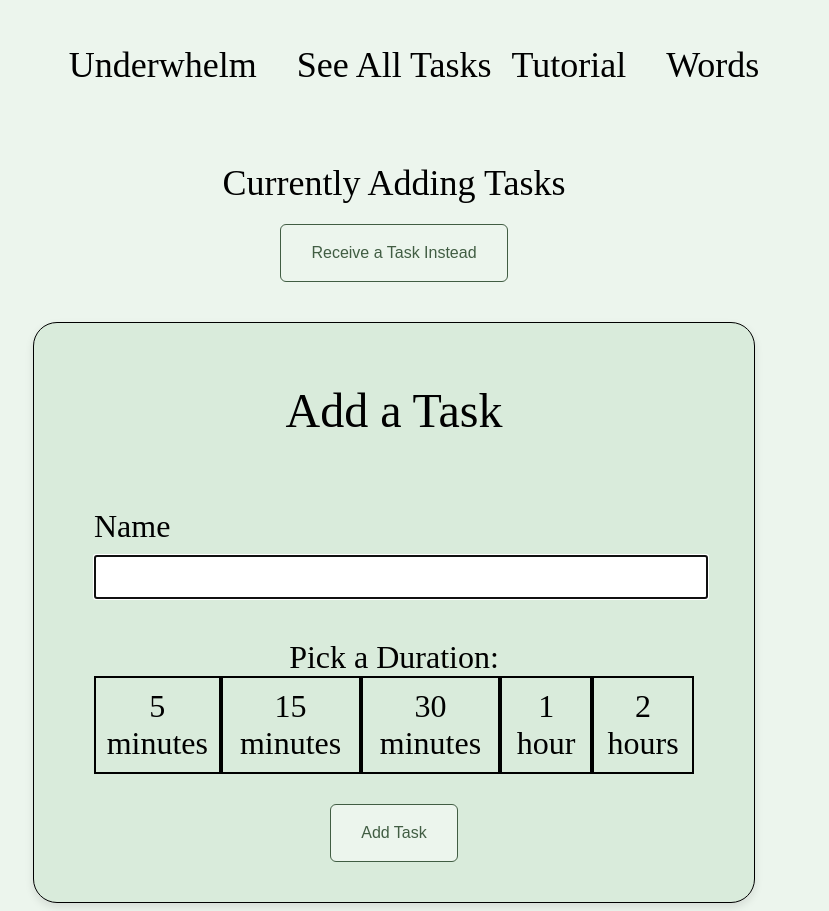
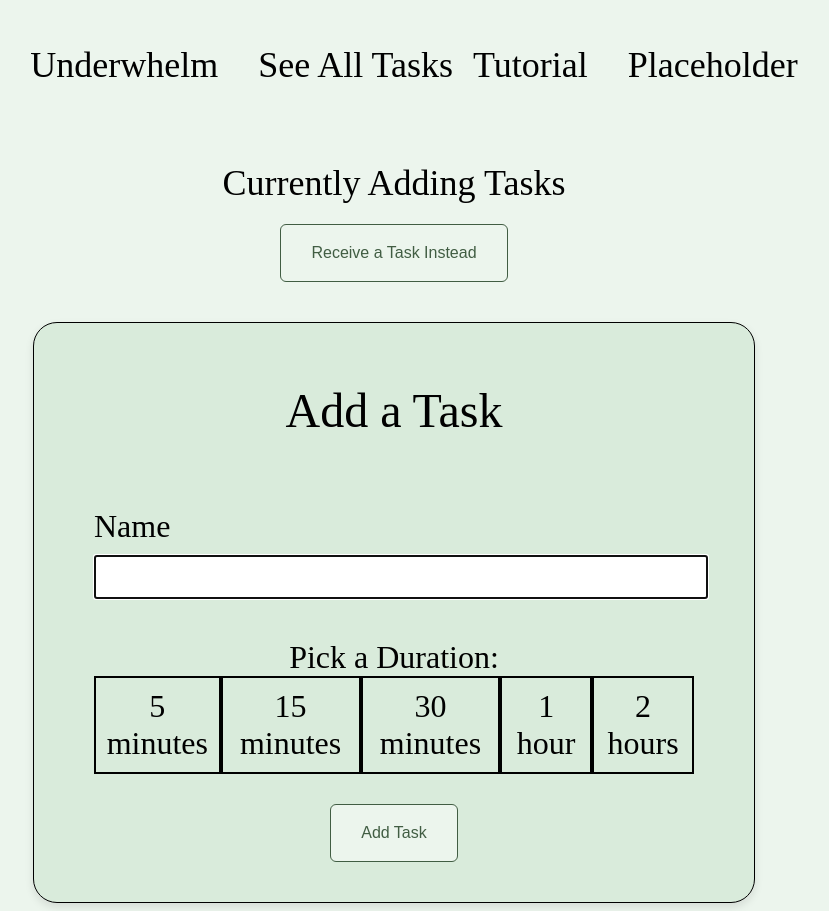
Before and after one commit to DrewDame/underwhelm, a React (Vite) app: page / in a window 1280 px wide. Shown: the whole page, without its empty margins (246-1075 px from the left). Built offline with nearby package versions, Linux system fonts and the light colour scheme.

Commit message:
Words -> Placeholder

```diff
--- a/package.json
+++ b/package.json
@@ -8,9 +8,12 @@
     "dev": "vite",
     "build": "vite build",
     "lint": "eslint .",
-    "preview": "vite preview"
+    "preview": "vite preview",
+    "predeploy": "npm run build",
+    "deploy": "gh-pages -d dist"
   },
   "dependencies": {
+    "gh-pages": "^6.3.0",
     "react": "^19.0.0",
     "react-dom": "^19.0.0"
   },
--- a/src/components/Navbar.jsx
+++ b/src/components/Navbar.jsx
@@ -20,7 +20,7 @@ const Navbar = () => {
                 </ul>
                 <ul id="navbar-right" className="right">
                     <li>
-                        Words
+                        Placeholder
                     </li>
                 </ul>
 
```
Also changed, not shown: 1 other file (tests, documents, lock files or other folders).
